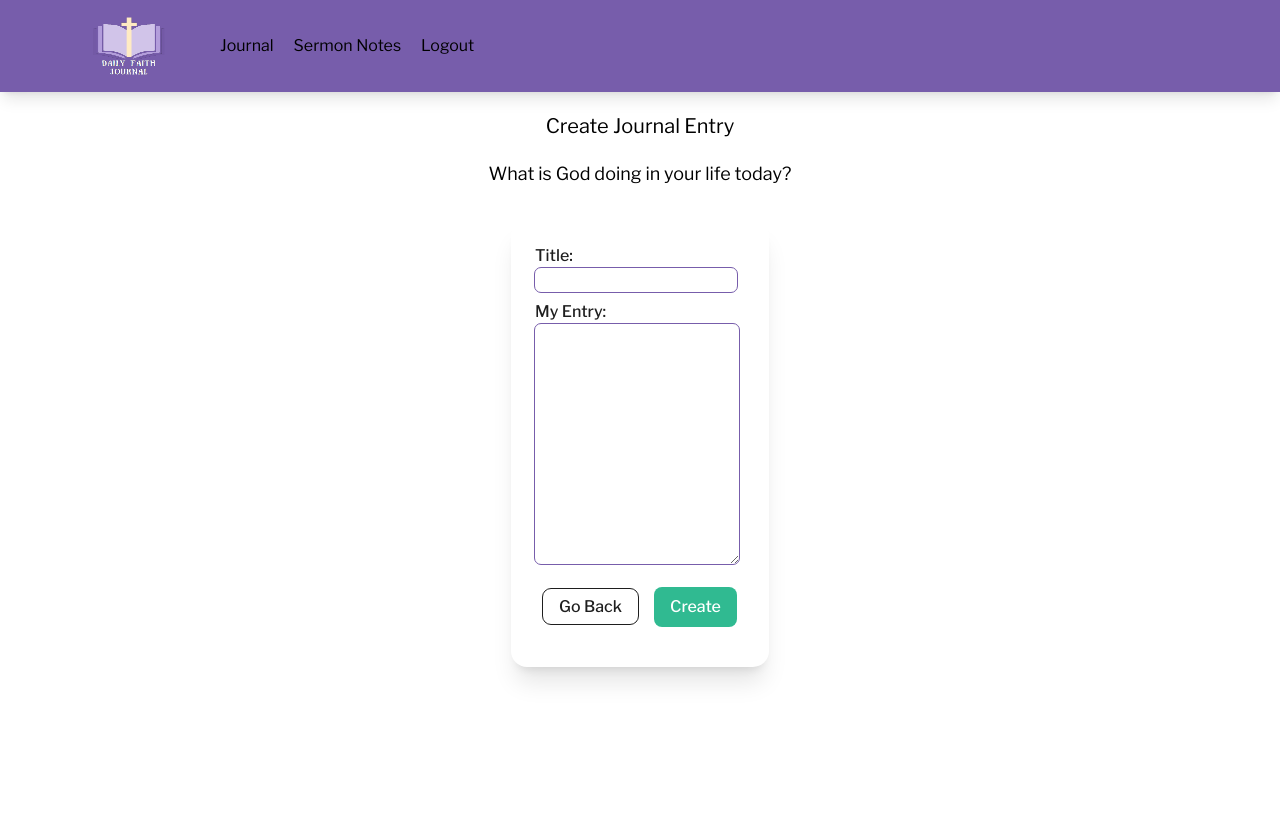
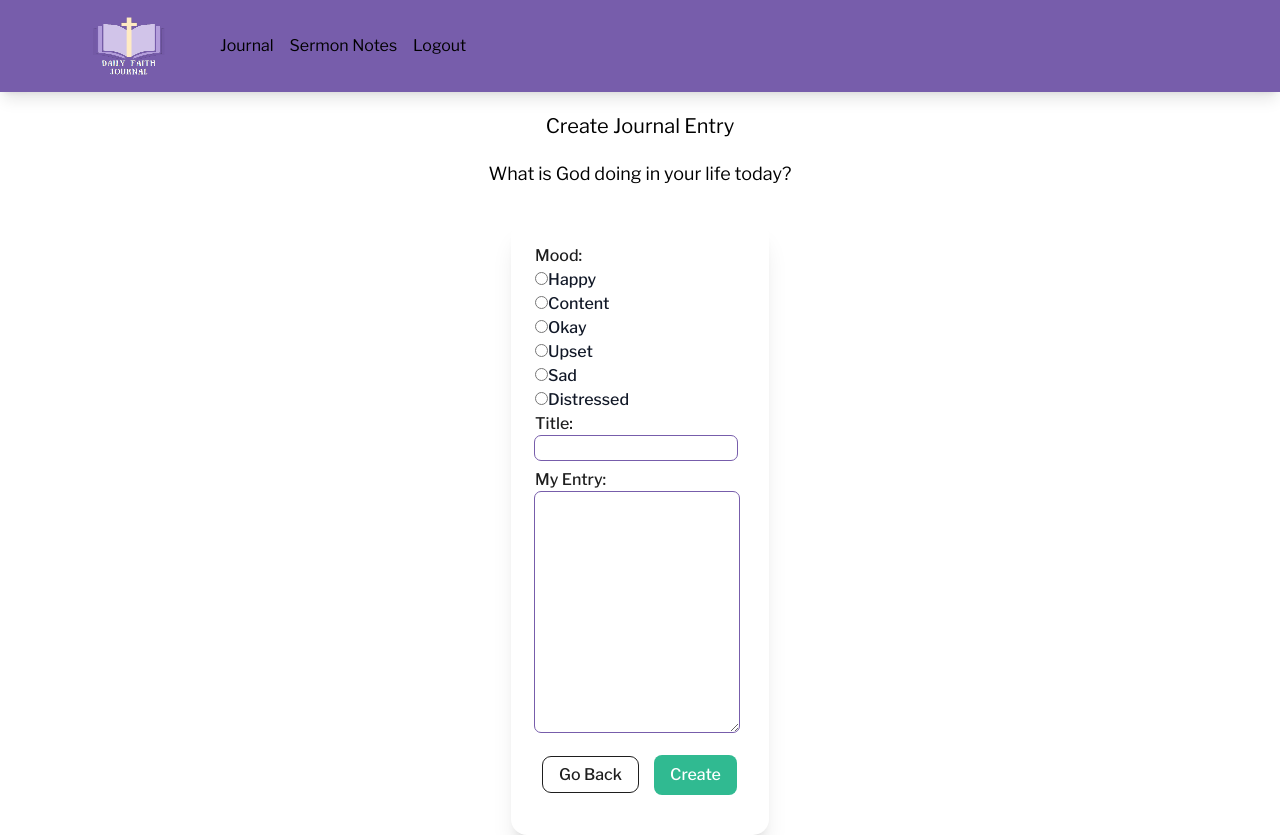
Before and after one commit to nicoleloughnane/CST452Capstone, a Vue app in the folder frontend/daily-faith-journal/: page /journalentries/create in a window 1280 px wide. Before the commit the page ends 800 px from the top, so only its background shows below. Built offline with nearby package versions, Linux system fonts and the light colour scheme; sample sign-in values are in the browser's storage.

Commit message:
mood and icons

```diff
--- a/frontend/daily-faith-journal/package.json
+++ b/frontend/daily-faith-journal/package.json
@@ -21,6 +21,7 @@
   "devDependencies": {
     "@babel/core": "^7.12.16",
     "@babel/eslint-parser": "^7.12.16",
+    "@iconify/vue": "^4.1.0",
     "@vue/cli-plugin-babel": "~5.0.0",
     "@vue/cli-plugin-eslint": "~5.0.0",
     "@vue/cli-service": "~5.0.0",
--- a/frontend/daily-faith-journal/src/components/UI/MyNavbar.vue
+++ b/frontend/daily-faith-journal/src/components/UI/MyNavbar.vue
@@ -5,10 +5,10 @@ also contains a mobile menu that will conditionally render-->
   <!--navbar, referenced styling and responsiveness from https://www.section.io/engineering-education/creating-a-responsive-navigation-bar-using-tailwind-css-and-javascript/-->
   <nav class="bg-brand-darkpurple shadow-lg">
     <div class="max-w-6xl mx-auto px-4">
-      <div class="flex justify-between">
-        <div class="flex space-x-7">
+      <div class="flex justify-between w-full">
+        <div class="flex space-x-7 ">
           <!-- Website Logo -->
-          <div class="flex items-center py-4 px-2">
+          <div class="flex py-4 px-2">
             <router-link to="/home"
               ><img
                 src="../../assets/dailyfaithjournallogowhitetext.png"
@@ -16,7 +16,7 @@ also contains a mobile menu that will conditionally render-->
             /></router-link>
           </div>
           <!-- Navbar router links -->
-          <div class="hidden md:flex items-center space-x-1">
+          <div class="hidden md:flex items-center">
             <div
               v-if="isLoggedIn"
               class="navlink py-4 px-2 font-normal"
@@ -26,14 +26,14 @@ also contains a mobile menu that will conditionally render-->
 
             <div
               v-if="isLoggedIn"
-              class="navlink py-4 px-2 font-normal hover:text-brand-cream transition duration-300"
+              class="navlink py-4 px-2 font-normal hover:text-brand-cream transition duration-300 "
             >
               <router-link to="/sermonnotes">Sermon Notes</router-link>
             </div>
 
             <div
               v-if="isLoggedIn"
-              class="navlink py-4 px-2 font-normal hover:text-brand-cream transition duration-300"
+              class="navlink py-4 px-2 font-normal hover:text-brand-cream transition duration-300 justify-end"
             >
               <router-link @click="logoutUser" to="/login">Logout</router-link>
             </div>
@@ -45,14 +45,12 @@ also contains a mobile menu that will conditionally render-->
     <!-- Mobile menu button and contents -->
     <div class="md:hidden flex items-center">
       <button @click="mobileMenuOpen = !mobileMenuOpen">
-        <font-awesome-icon
-          :icon="['fas', 'bars']"
-          class="text-3xl ml-6 mb-4 text-brand-cream"
-        />
+        <Icon icon="octicon:three-bars-16" width="32" height="32" class="text-brand-cream mx-3 mb-3" />
       </button>
     </div>
     <div v-if="mobileMenuOpen">
       <ul>
+
         <li class="active">
           <div
             v-if="isLoggedIn"
@@ -61,6 +59,7 @@ also contains a mobile menu that will conditionally render-->
             <router-link to="/home">Home</router-link>
           </div>
         </li>
+        <div class="justify-between">
         <li>
           <div
             v-if="isLoggedIn"
@@ -77,6 +76,7 @@ also contains a mobile menu that will conditionally render-->
             <router-link to="/sermonnotes">Sermon Notes</router-link>
           </div>
         </li>
+      </div>
         <li>
           <div
             v-if="isLoggedIn"
@@ -91,7 +91,11 @@ also contains a mobile menu that will conditionally render-->
 </template>
 
 <script>
+import { Icon } from '@iconify/vue';
 export default {
+  components: {
+    Icon
+  },
   computed: {
     isLoggedIn() {
       return this.$store.state.isLoggedIn;
--- a/frontend/daily-faith-journal/src/components/journal/CreateJournalEntry.vue
+++ b/frontend/daily-faith-journal/src/components/journal/CreateJournalEntry.vue
@@ -9,16 +9,36 @@
         <!--on form submit, calls submitForm method, located in scripts-->
         <form @submit.prevent="submitForm">
           <!--select a mood: optional-->
-          <!--TODO: best user experience: user clicks from a list of emojis - look on font awesome for them
-          user clicks a check box, invisible to user but way for me to assign a value clicked programmatically
-          moods: happy, sad, content, angry, inspired
-         -->
+        <!--moods: happy, content, okay, upset, sad, or distressed
+           -->
           <div class="mood">
+            <label for="Mood" class="form-label text-brand-gray text-l mr-1 ">Mood:</label>
+            <br />
+            <div>
+              <input type="radio" id="happy" name="emotionradio" value="happy" @change="onChange($event)" >
+              <label for="happy">Happy</label>
+              <br />
+              <input type="radio" id="content" name="emotionradio" value="content" @change="onChange($event)">
+              <label for="content">Content</label>
+              <br />
+              <input type="radio" id="okay" name="emotionradio" value="okay" @change="onChange($event)">
+              <label for="okay">Okay</label>
+              <br />
+              <input type="radio" id="upset" name="emotionradio" value="upset" @change="onChange($event)" >
+              <label for="upset">Upset</label>
+              <br />
+              <input type="radio" id="sad" name="emotionradio" value="sad" @change="onChange($event)">
+              <label for="sad">Sad</label>
+              <br />
+              <input type="radio" id="distressed" name="emotionradio" value="distressed" @change="onChange($event)">
+              <label for="distressed">Distressed</label>
+              <br />
+            </div>
 
           </div>
 
-          <!--these form controls are for the user to input journal entry information
-        v-model binds with data in return statement, trim gets rid of excess whitespace-->
+        <!--these form controls are for the user to input journal entry information
+          v-model binds with data in return statement, trim gets rid of excess whitespace-->
           <!--Title-->
           <div class="form-control" :class="{ invalid: !title.isValid }">
             <label for="title" class="form-label text-brand-gray text-l mr-1 ">Title:</label>
@@ -33,8 +53,8 @@
             <label for="entryBody" class="form-label text-brand-gray text-l mr-1 ">My Entry:</label>
             <br />
             <textarea id="entryBody" rows="10"
-              class="form-control outline outline-1 outline-brand-darkpurple rounded-md mb-2"
-              v-model.trim="entryBody.val" @blur="clearValidity('entryBody')"></textarea>
+              class="form-control outline outline-1 outline-brand-darkpurple rounded-md mb-2" v-model.trim="entryBody.val"
+              @blur="clearValidity('entryBody')"></textarea>
             <p class="text-brand-red text-md" v-if="!entryBody.isValid">Body of entry must not be empty</p>
           </div>
 
@@ -71,7 +91,7 @@ export default {
       formIsValid: true,
       errorMessage: null,
       createResponse: null,
-      userID : this.$store.state.userId
+      userID: this.$store.state.userId
     }
   },
   methods: {
@@ -94,6 +114,11 @@ export default {
       }
 
     },
+    onChange(event) {
+      var emotion = event.target.value;
+      this.mood.val = emotion;
+
+},
     //called by the submitForm method to attempt a creation of an entry
     async createJournalEntry(data) {
       await api().post(`/journalentry/create/${this.userID}`, data)
@@ -117,10 +142,6 @@ export default {
         return;
       }
 
-      //TODO
-      //some sort of if statement
-      //if {emote} was checked, this.mood.val === {emote}
-
       //at this point the form should be valid
       const formData = {
         title: this.title.val,
--- a/frontend/daily-faith-journal/src/components/journal/JournalCard.vue
+++ b/frontend/daily-faith-journal/src/components/journal/JournalCard.vue
@@ -1,33 +1,62 @@
 <template>
-  <div class="flex justify-center">
+  <div class="flex justify-between items-center">
     <div class="block rounded-2xl shadow-xl bg-white w-full">
       <div class="p-6 text-center">
         <div class="m-4">
-          <div class="flex justify-end">
-          <router-link :to="`/journalentries/edit/${entry._id}`"> <font-awesome-icon icon="fa-pencil-square" class="text-3xl mr-6 text-brand-darkpurple" /> </router-link>
-          <router-link :to="`/journalentries/delete/${entry._id}`"> <font-awesome-icon icon="fa-trash" class="text-3xl  text-brand-darkpurple" /> </router-link>
+          <!--conditionally render whatever mood the user chose-->
+          <div class="flex items-center justify-start">
+            <!--moods: happy, content, okay, upset, sad, or distressed-->
+            <div v-if="entry.mood == 'happy'">
+              <Icon icon="tabler:mood-happy" width="42" height="42" class="text-brand-darkpurple" />
             </div>
+            <div v-else-if="entry.mood == 'content'">
+              <Icon icon="tabler:mood-smile" width="42" height="42" class="text-brand-darkpurple" />
+            </div>
+            <div v-else-if="entry.mood == 'okay'">
+              <Icon icon="uil:meh" width="42" height="42" class="text-brand-darkpurple" />
+            </div>
+            <div v-else-if="entry.mood == 'upset'">
+              <Icon icon="tabler:mood-sad-squint" width="42" height="42" />
+            </div>
+            <div v-else-if="entry.mood == 'sad'">
+              <Icon icon="tabler:mood-sad" width="42" height="42" class="text-brand-darkpurple" />
+            </div>
+            <div v-else-if="entry.mood == 'distressed'">
+              <Icon icon="tabler:mood-cry" width="42" height="42" />
+            </div>
+            <!--edit and delete icons-->
+            <div class="flex ml-auto">
+              <router-link :to="`/journalentries/edit/${entry._id}`">
+                <Icon icon="material-symbols:edit-square-outline" class=" mr-6 text-brand-darkpurple" width="32"
+                  height="30" />
+              </router-link>
+              <router-link :to="`/journalentries/delete/${entry._id}`">
+                <Icon icon="ion:trash-outline" width="32" height="32" class=" text-brand-darkpurple" />
+              </router-link>
+            </div>
+          </div>
+
           <!--this allows the card to be clickable to view the details of a specific entry-->
-        <div class="card cursor-pointer" @click="this.$router.push( '/journalentries/view/' + entry._id)">
+          <div class="card cursor-pointer" @click="this.$router.push('/journalentries/view/' + entry._id)">
             <!--Entry properties-->
             <h3 class="text-xl font-bold mb-4">{{ entry.title }}</h3>
             <h4 hidden>{{ entry._id }}</h4>
             <h4 class="text-sm mb-4">{{ entry.entryDate }}</h4>
             <h4 class="text-base">{{ entry.entryBody }}</h4>
+
           </div>
         </div>
 
       </div>
     </div>
   </div>
-
 </template>
 <script>
-
+import { Icon } from '@iconify/vue';
 export default {
   name: "JournalCard",
   components: {
-
+    Icon
   },
   //Each card requires a journal entry object
   props: {
--- a/frontend/daily-faith-journal/src/components/journal/JournalEntryHome.vue
+++ b/frontend/daily-faith-journal/src/components/journal/JournalEntryHome.vue
@@ -13,7 +13,7 @@
       <!--search for a journal entry-->
       <form class="flex h-10 w-full mb-6 items-center rounded-2xl border border-solid border-brand-darkpurple"
         @submit.prevent="searchForEntry">
-        <font-awesome-icon :icon="['fas', 'search']" class="mx-3" />
+        <Icon icon="ic:round-search" width="24" height="24" class="mx-3 my-3"/>
 
         <div class="flex flex-1 flex-nowrap h-full text-base font-light">
           <div class="flex h-full flex-1 relative items-center pr-3 mx-3 ">
@@ -76,7 +76,7 @@
 </template>
 
 <script>
-
+import { Icon } from '@iconify/vue';
 import api from '../../services/api';
 import QueryInput from '../UI/QueryInput.vue';
 import JournalCard from './JournalCard.vue';
@@ -85,6 +85,7 @@ export default {
   components: {
     QueryInput,
     JournalCard,
+    Icon
 
 
   },
--- a/frontend/daily-faith-journal/src/components/sermonnote/SermonNoteCard.vue
+++ b/frontend/daily-faith-journal/src/components/sermonnote/SermonNoteCard.vue
@@ -4,8 +4,10 @@
       <div class="p-6 text-center">
         <div class="m-4">
           <div class="flex justify-end">
-          <router-link :to="`/sermonnotes/edit/${entry._id}`"> <font-awesome-icon icon="fa-pencil-square" class="text-3xl mr-6 text-brand-darkpurple" /> </router-link>
-          <router-link :to="`/sermonnotes/delete/${entry._id}`"> <font-awesome-icon icon="fa-trash" class="text-3xl  text-brand-darkpurple" /> </router-link>
+          <router-link :to="`/sermonnotes/edit/${entry._id}`"> <Icon icon="material-symbols:edit-square-outline" class=" mr-6 text-brand-darkpurple" width="32"
+                  height="30" /> </router-link>
+          <router-link :to="`/sermonnotes/delete/${entry._id}`"> <Icon icon="ion:trash-outline" width="32" height="32" class=" text-brand-darkpurple" /> </router-link>
+
         </div>
           <!--this allows the card to be clickable to view the details of a specific entry-->
         <div class="card cursor-pointer" @click="this.$router.push('/sermonnotes/view/' + entry._id)">
@@ -24,11 +26,11 @@
 
 </template>
 <script>
-
+import { Icon } from '@iconify/vue';
 export default {
   name: "SermonNoteCard",
   components: {
-
+    Icon
   },
   //Each card requires a sermon note object
   props: {
--- a/frontend/daily-faith-journal/src/components/sermonnote/SermonNoteHome.vue
+++ b/frontend/daily-faith-journal/src/components/sermonnote/SermonNoteHome.vue
@@ -13,7 +13,7 @@
       <!--search for sermon note-->
       <form class="flex h-10 w-full mb-6 items-center rounded-2xl border border-solid border-brand-darkpurple"
         @submit.prevent="searchForEntry">
-        <font-awesome-icon :icon="['fas', 'search']" class="mx-3" />
+        <Icon icon="ic:round-search" width="24" height="24" class="mx-3 my-3"/>
 
         <div class="flex flex-1 flex-nowrap h-full text-base font-light">
           <div class="flex h-full flex-1 relative items-center pr-3 mx-3">
@@ -76,7 +76,7 @@
 </template>
 
 <script>
-
+import { Icon } from '@iconify/vue';
 import api from '../../services/api';
 import QueryInput from '../UI/QueryInput.vue';
 import SermonNoteCard from './SermonNoteCard.vue';
@@ -85,7 +85,7 @@ export default {
   components: {
     QueryInput,
     SermonNoteCard,
-
+    Icon
 
   },
   data() {
--- a/frontend/daily-faith-journal/src/main.js
+++ b/frontend/daily-faith-journal/src/main.js
@@ -6,13 +6,7 @@ import store from "./store/UserStore";
 //global components
 import DefaultButton from "./components/UI/DefaultButton.vue";
 import DefaultCard from "./components/UI/DefaultCard.vue";
-//font awesome
-import { FontAwesomeIcon } from "@fortawesome/vue-fontawesome";
-import { library } from "@fortawesome/fontawesome-svg-core";
-import { faSearch } from "@fortawesome/free-solid-svg-icons";
-import { faPencilSquare } from "@fortawesome/free-solid-svg-icons";
-import { faTrash } from "@fortawesome/free-solid-svg-icons";
-import { faBars } from "@fortawesome/free-solid-svg-icons";
+
 
 const app = createApp(App);
 
@@ -22,9 +16,5 @@ app.use(store);
 app.component("default-button", DefaultButton);
 app.component("default-card", DefaultCard);
 
-//add icons to library
-library.add(faSearch, faPencilSquare, faTrash, faBars);
-
-app.component("font-awesome-icon", FontAwesomeIcon);
 
 app.mount("#app");
```
Also changed, not shown: 1 other file (tests, documents, lock files or other folders). Lines whose indentation alone changed are shown as unchanged.
